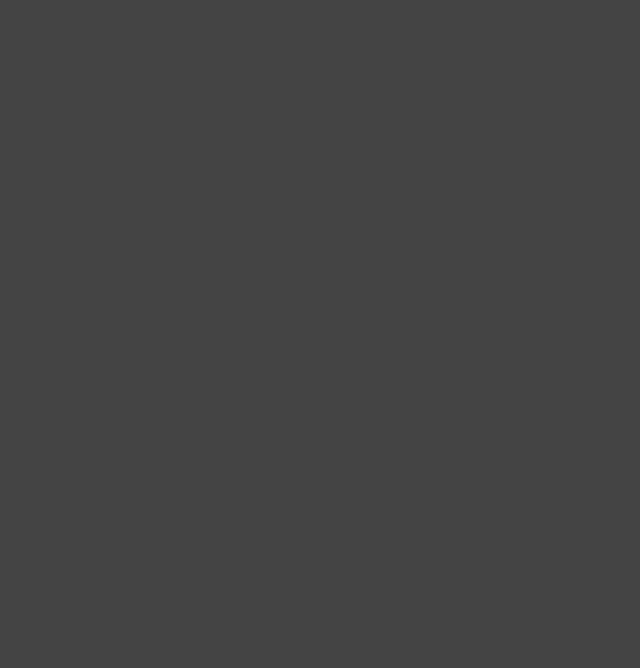
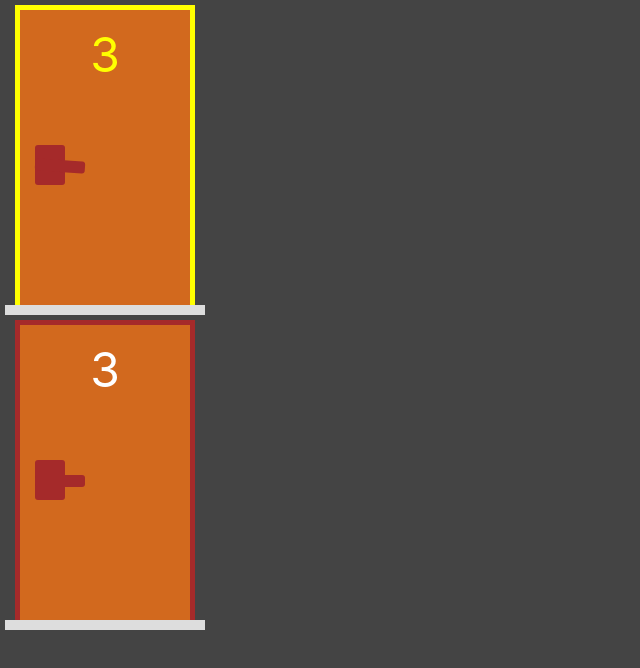
Before and after one commit to gabrielDpadua21/doors-game, a Next.js app: page / in a window 1280 px wide. Shown: the top 668 px of the page, without its empty margins (0-640 px from the left). Built offline with nearby package versions, Linux system fonts and the light colour scheme.

Commit message:
✨feat: door component

```diff
--- /dev/null
+++ b/components/Door.tsx
@@ -0,0 +1,27 @@
+import { NextPage } from "next";
+import styles from "../styles/Door.module.css";
+
+interface Idoors {
+    selected?: boolean
+}
+
+const Door: NextPage<Idoors> = (props: Idoors) => {
+    const selected = props.selected ? styles.selected : '';
+
+    return (
+        <div className={styles.area}>
+            <div className={`${styles.frame} ${selected}`}>
+                <div className={styles.door}>
+                    <div className={styles.number}>
+                        3
+                    </div>
+                    <div className={styles.key}></div>
+                    <div className={styles.handle}></div>
+                </div>
+            </div>
+            <div className={styles.floor}></div>
+        </div>
+    );
+}
+
+export default Door;
--- a/pages/index.tsx
+++ b/pages/index.tsx
@@ -1,9 +1,14 @@
 import type { NextPage } from 'next'
+import Door from '../components/Door';
+import Present from "../components/Present";
 
 const Home: NextPage = () => {
   return (
-    <div>
-    </div>
+    <>
+      {/* <Present/> */}
+      <Door selected={true}></Door>
+      <Door></Door>
+    </>
   )
 }
 
--- /dev/null
+++ b/styles/Door.module.css
@@ -0,0 +1,71 @@
+.area {
+    display: flex;
+    width: var(--area-door-width);
+    height: var(--area-door-height);
+    flex-direction: column;
+    align-items: center;
+    margin: 5px;
+    position: relative;
+}
+
+.frame {
+    display: flex;
+    flex-grow: 1;
+    border-left: 5px solid brown;
+    border-top: 5px solid brown;
+    border-right: 5px solid brown;
+    width: 90%;
+}
+
+.door {
+    display: flex;
+    flex-direction: column;
+    background-color: chocolate;
+    align-items: center;
+    padding: 15px;
+    flex-grow: 1;
+}
+
+.number {
+    font-size: 3rem;
+}
+
+.floor {
+    height: 10px;
+    width: 100%;
+    background-color: #ddd;
+}
+
+.key {
+    height: 40px;
+    width: 30px;
+    border-radius: 3px;
+    background-color: brown;
+    position: absolute;
+    align-self: flex-start;
+    top: calc(0.45 * var(--area-door-height))
+}
+
+.handle {
+    width: 50px;
+    height: 12px;
+    border-radius: 3px;
+    background-color: brown;
+    position: absolute;
+    align-self: flex-start;
+    top: calc(0.50 * var(--area-door-height));
+}
+
+.selected {
+    border-left: 5px solid yellow;
+    border-top: 5px solid yellow;
+    border-right: 5px solid yellow;
+}
+
+.selected .number {
+    color: yellow
+}
+
+.selected .handle {
+    transform: rotate(4deg);
+}
--- a/styles/globals.css
+++ b/styles/globals.css
@@ -16,3 +16,8 @@ a {
 * {
   box-sizing: border-box;
 }
+
+:root {
+  --area-door-height: 310px;
+  --area-door-width: 200px;
+}
```
